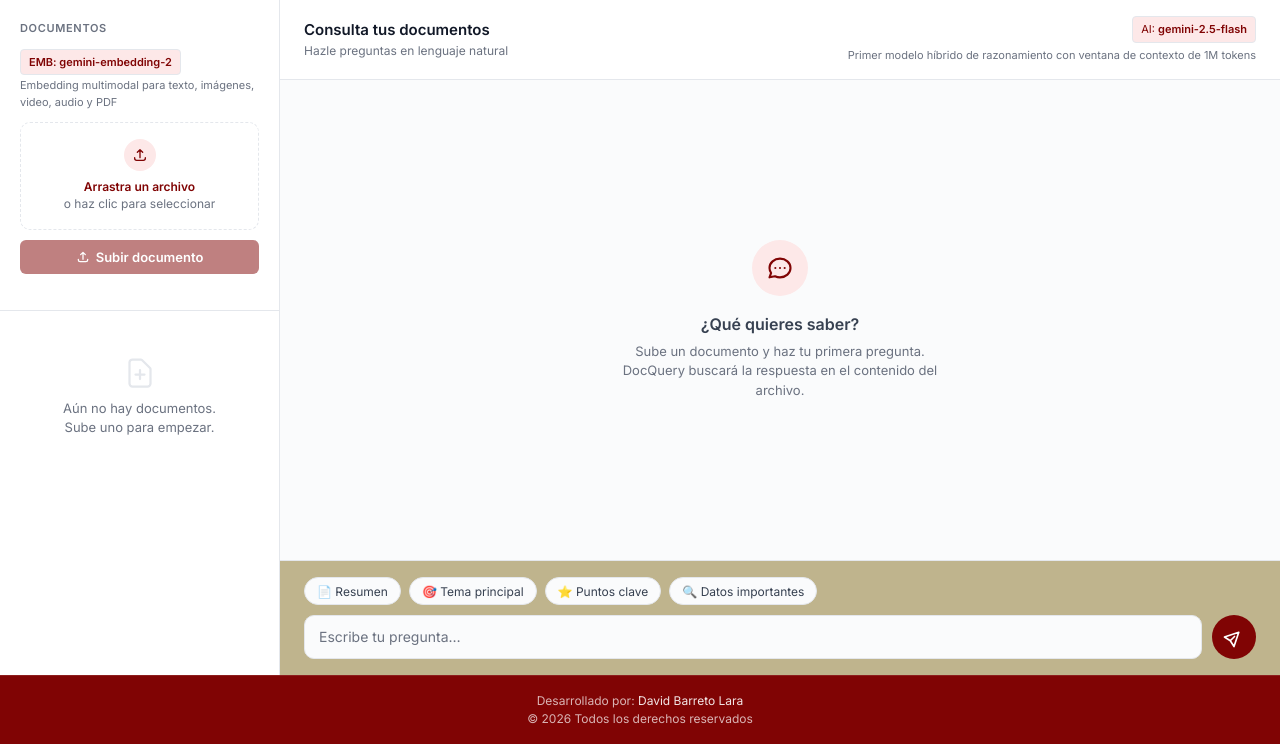
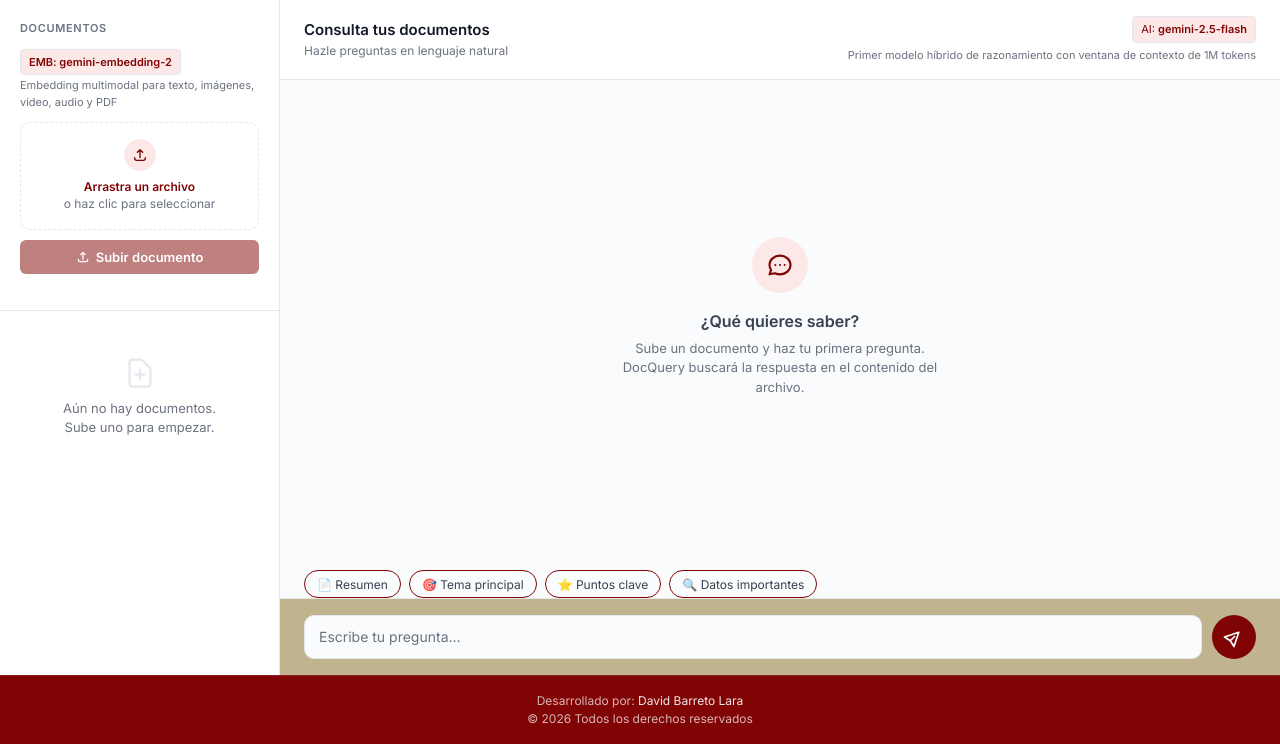
Before and after one commit to dbarretol/DocQuery-rag-application, a FastAPI app: page / in a window 1280 px wide. Shown: the part 56-800 px from the top of the page. Run offline with FastAPI, Linux system fonts and the light colour scheme.

Commit message:
style(ui): restructure suggestions area and update chip styling
- Separate suggestions into dedicated `.suggestions-area` container with independent padding and background
- Move suggestions container outside of `.chat-footer` for better layout separation
- Update suggestion chip borders from neutral gray to university red branding
- Update suggestion chip hover states to use university red instead of indigo
- Replace hover background color variable from `--indigo-dim` to `--uni-red-dim` for consistent branding
- Remove bottom margin from `.suggestions` container as it's now handled by parent container padding
- Improve visual hierarchy by separating the suggestions section from the chat input footer

```diff
--- a/app/templates/index.html
+++ b/app/templates/index.html
@@ -72,13 +72,16 @@
                 </div>
             </div>
 
-            <div class="chat-footer">
+            <div class="suggestions-area">
                 <div class="suggestions" id="suggestions">
                     <button class="suggestion-chip" onclick="setQuery('Resume el documento')">📄 Resumen</button>
                     <button class="suggestion-chip" onclick="setQuery('¿De qué trata este documento?')">🎯 Tema principal</button>
                     <button class="suggestion-chip" onclick="setQuery('Explica los puntos más importantes')">⭐ Puntos clave</button>
                     <button class="suggestion-chip" onclick="setQuery('Identifica fechas, nombres y cifras importantes')">🔍 Datos importantes</button>
                 </div>
+            </div>
+
+            <div class="chat-footer">
                 <div class="chat-input-row">
                     <textarea
                         class="chat-input-box"
--- a/app/templates/static/styles.css
+++ b/app/templates/static/styles.css
@@ -493,6 +493,11 @@ html, body {
 }
 
 /* ── Chat input area ── */
+.suggestions-area {
+    padding: 16px 24px 0;
+    background: var(--surface);
+}
+
 .chat-footer {
     padding: 16px 24px;
     background: var(--uni-yellow);
@@ -503,14 +508,13 @@ html, body {
     display: flex;
     gap: 8px;
     flex-wrap: wrap;
-    margin-bottom: 10px;
 }
 
 .suggestion-chip {
     height: 28px;
     padding: 0 12px;
     background: var(--surface);
-    border: 1px solid var(--border);
+    border: 1px solid var(--uni-red);
     border-radius: 99px;
     font-size: 12px;
     font-family: inherit;
@@ -520,9 +524,9 @@ html, body {
 }
 
 .suggestion-chip:hover {
-    border-color: var(--indigo);
-    color: var(--indigo);
-    background: var(--indigo-dim);
+    border-color: var(--uni-red);
+    color: var(--uni-red);
+    background: var(--uni-red-dim);
 }
 
 .chat-input-row {
```
